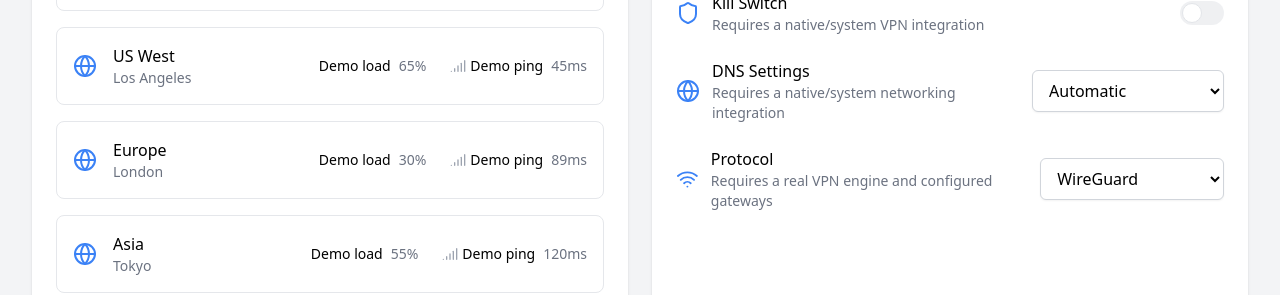
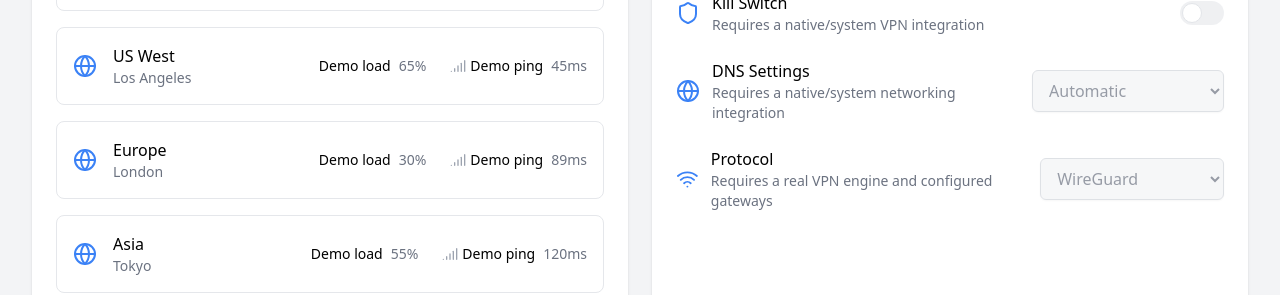
Before and after one commit to shikakker/VPNDASHBOARD, a React (Vite) app: page / in a window 1280 px wide. Both pictures are taken after a click on the button "Open demo dashboard". Shown: the part 423-718 px from the top of the page. Built offline with nearby package versions, Linux system fonts and the light colour scheme.

Commit message:
feat: support disabled select state

```diff
--- a/src/components/ui/Select.tsx
+++ b/src/components/ui/Select.tsx
@@ -1,29 +1,11 @@
 import React from 'react';
+type Option = { value: string; label: string };
+type Props = { options: Option[]; value: string; onChange: (value: string) => void; className?: string; disabled?: boolean };
 
-type Option = {
-  value: string;
-  label: string;
-};
-
-type Props = {
-  options: Option[];
-  value: string;
-  onChange: (value: string) => void;
-  className?: string;
-};
-
-export function Select({ options, value, onChange, className = '' }: Props) {
+export function Select({ options, value, onChange, className = '', disabled = false }: Props) {
   return (
-    <select
-      value={value}
-      onChange={(e) => onChange(e.target.value)}
-      className={`block w-48 px-3 py-2 bg-white border border-gray-300 rounded-md shadow-sm focus:outline-none focus:ring-blue-500 focus:border-blue-500 ${className}`}
-    >
-      {options.map((option) => (
-        <option key={option.value} value={option.value}>
-          {option.label}
-        </option>
-      ))}
+    <select value={value} onChange={(e) => onChange(e.target.value)} disabled={disabled} className={'block w-48 px-3 py-2 bg-white border border-gray-300 rounded-md shadow-sm focus:outline-none focus:ring-blue-500 focus:border-blue-500 disabled:bg-gray-100 disabled:text-gray-500 disabled:cursor-not-allowed ' + className}>
+      {options.map((option) => <option key={option.value} value={option.value}>{option.label}</option>)}
     </select>
   );
 }
```
